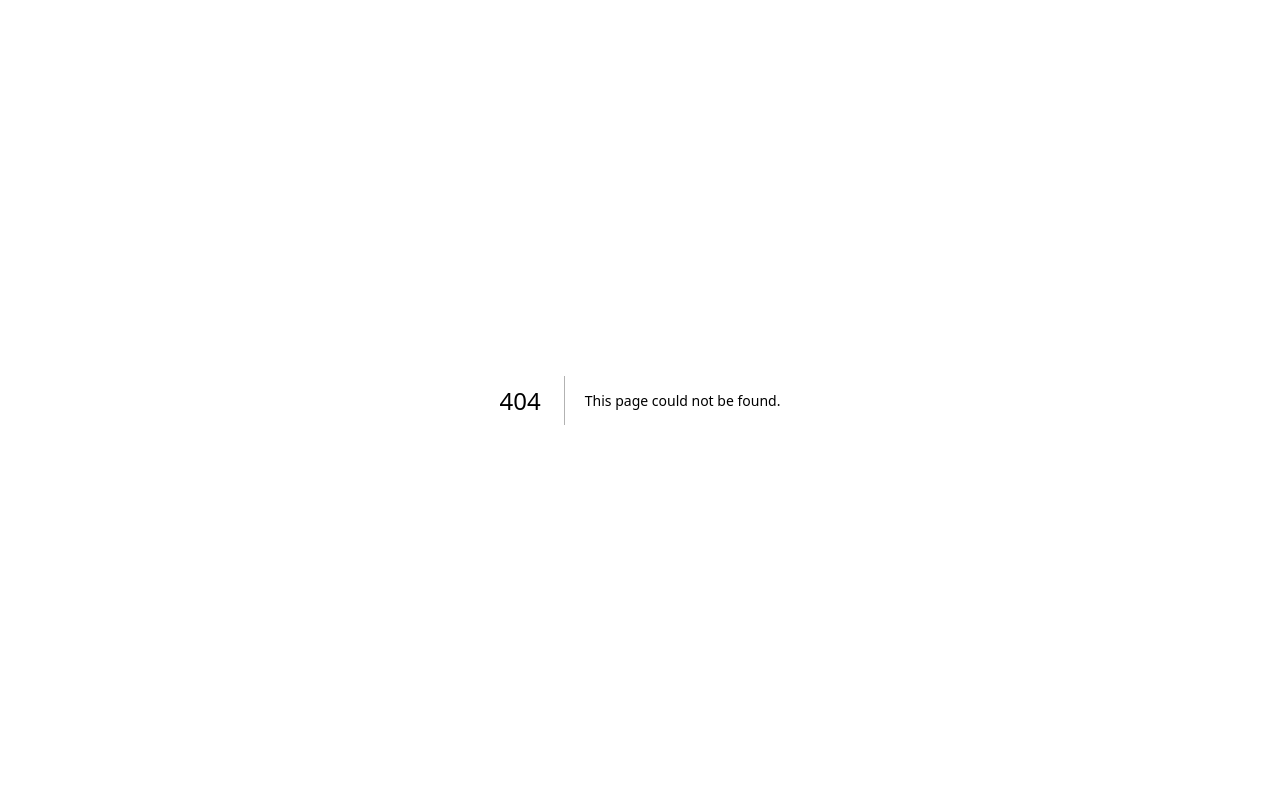
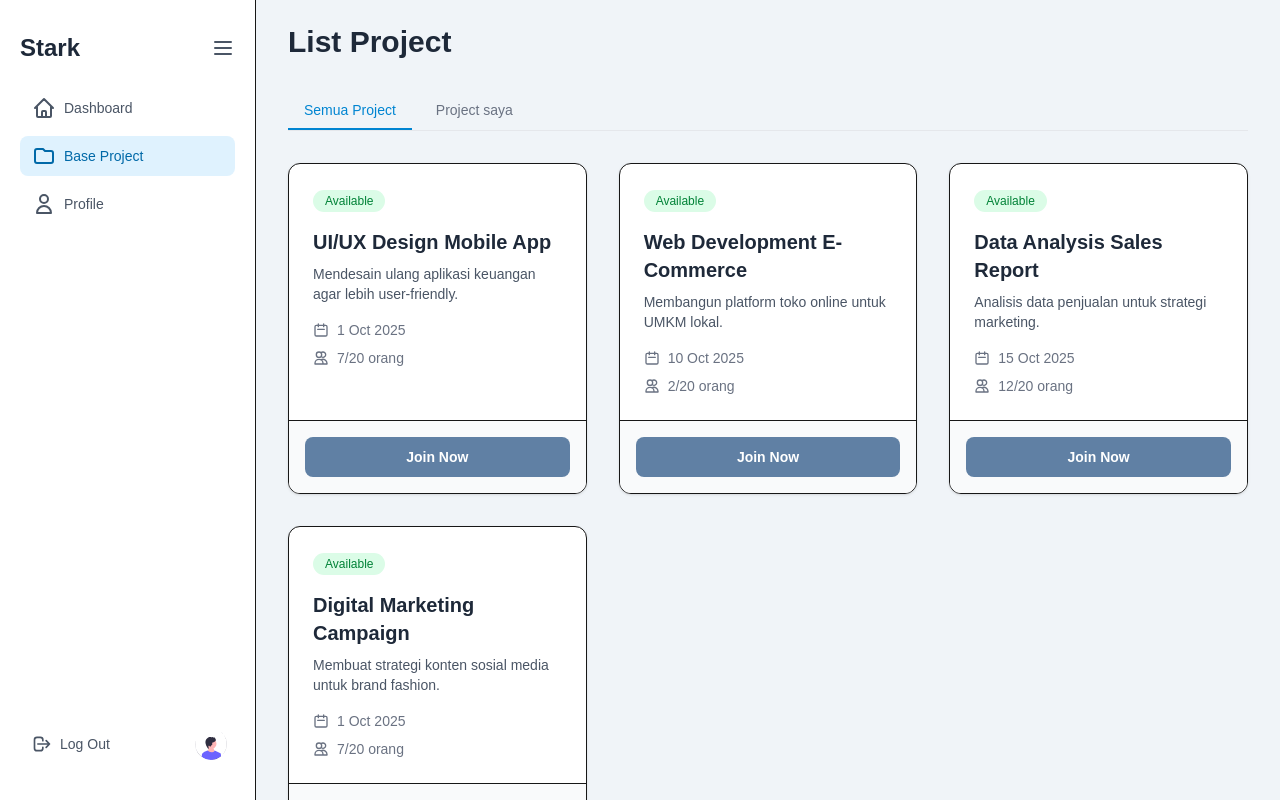
Before and after one commit to abdulhakimdarasalam/Projects-Multimedia, a Next.js app in the folder sansa/: page /user/base-project in a window 1280 px wide. Before the commit this address had no page. Built offline with nearby package versions, Linux system fonts and the light colour scheme.

Commit message:
add base project user

```diff
--- /dev/null
+++ b/sansa/src/app/user/base-project/page.jsx
@@ -0,0 +1,63 @@
+// src/app/user/base-project/page.jsx
+"use client";
+
+import { useState } from 'react';
+import BaseProjectCard from '@/components/baseproject/BaseProjectCard';
+import { MOCK_BASE_PROJECTS } from '@/data/mockBaseProjects';
+import { HiChevronRight } from 'react-icons/hi';
+
+export default function BaseProjectPage() {
+  const [activeTab, setActiveTab] = useState('all'); // 'all' or 'mine'
+
+  // Nanti, data ini bisa difilter berdasarkan tab yang aktif
+  const projects = MOCK_BASE_PROJECTS;
+
+  return (
+    <div>
+      {/* Header */}
+      <header>
+        <h1 className="text-3xl font-bold text-gray-800">List Project</h1>
+      </header>
+
+      {/* Tabs */}
+      <div className="mt-8 flex items-center gap-2 border-b border-gray-200">
+        <button
+          onClick={() => setActiveTab('all')}
+          className={`px-4 py-2 text-sm font-medium transition-colors ${
+            activeTab === 'all'
+              ? 'border-b-2 border-sky-600 text-sky-600'
+              : 'border-b-2 border-transparent text-gray-500 hover:text-gray-700'
+          }`}
+        >
+          Semua Project
+        </button>
+        <button
+          onClick={() => setActiveTab('mine')}
+          className={`px-4 py-2 text-sm font-medium transition-colors ${
+            activeTab === 'mine'
+              ? 'border-b-2 border-sky-600 text-sky-600'
+              : 'border-b-2 border-transparent text-gray-500 hover:text-gray-700'
+          }`}
+        >
+          Project saya
+        </button>
+      </div>
+
+      {/* Project Grid */}
+      <div className="mt-8 grid grid-cols-1 gap-8 sm:grid-cols-2 lg:grid-cols-2 xl:grid-cols-3">
+        {projects.map((project) => (
+          <BaseProjectCard key={project.id} project={project} />
+        ))}
+      </div>
+
+      {/* Pagination */}
+      <div className="mt-12 flex justify-end">
+        <button className="flex items-center gap-1 text-sm font-medium text-gray-700 hover:text-sky-600">
+          <span>Next</span>
+          <span>2</span>
+          <HiChevronRight className="h-5 w-5" />
+        </button>
+      </div>
+    </div>
+  );
+}
--- /dev/null
+++ b/sansa/src/components/baseproject/BaseProjectCard.jsx
@@ -0,0 +1,39 @@
+// src/components/baseproject/BaseProjectCard.jsx
+import { HiOutlineCalendar, HiOutlineUsers } from 'react-icons/hi';
+
+export default function BaseProjectCard({ project }) {
+  const { status, title, description, date, participants, maxParticipants } = project;
+
+  return (
+    <div className="flex h-full flex-col overflow-hidden rounded-xl border bg-white shadow-sm transition-transform hover:-translate-y-1">
+      {/* Konten Kartu */}
+      <div className="flex-grow p-6">
+        <div className="mb-4">
+          <span className="rounded-full bg-green-100 px-3 py-1 text-xs font-medium text-green-700">
+            {status}
+          </span>
+        </div>
+        <h3 className="text-xl font-bold text-gray-800">{title}</h3>
+        <p className="mt-2 text-sm text-gray-600 line-clamp-2">{description}</p>
+
+        <div className="mt-4 space-y-2 text-sm text-gray-500">
+          <div className="flex items-center gap-2">
+            <HiOutlineCalendar className="h-4 w-4" />
+            <span>{date}</span>
+          </div>
+          <div className="flex items-center gap-2">
+            <HiOutlineUsers className="h-4 w-4" />
+            <span>{`${participants}/${maxParticipants} orang`}</span>
+          </div>
+        </div>
+      </div>
+
+      {/* Tombol Join */}
+      <div className="border-t bg-gray-50 p-4">
+        <button className="w-full rounded-lg bg-[#6080A4] py-2.5 text-sm font-semibold text-white transition hover:bg-[#526d8c]">
+          Join Now
+        </button>
+      </div>
+    </div>
+  );
+}
--- /dev/null
+++ b/sansa/src/data/mockBaseProjects.js
@@ -0,0 +1,39 @@
+// src/data/mockBaseProjects.js
+export const MOCK_BASE_PROJECTS = [
+  {
+    id: 'bp1',
+    status: 'Available',
+    title: 'UI/UX Design Mobile App',
+    description: 'Mendesain ulang aplikasi keuangan agar lebih user-friendly.',
+    date: '1 Oct 2025',
+    participants: 7,
+    maxParticipants: 20,
+  },
+  {
+    id: 'bp2',
+    status: 'Available',
+    title: 'Web Development E-Commerce',
+    description: 'Membangun platform toko online untuk UMKM lokal.',
+    date: '10 Oct 2025',
+    participants: 2,
+    maxParticipants: 20,
+  },
+  {
+    id: 'bp3',
+    status: 'Available',
+    title: 'Data Analysis Sales Report',
+    description: 'Analisis data penjualan untuk strategi marketing.',
+    date: '15 Oct 2025',
+    participants: 12,
+    maxParticipants: 20,
+  },
+  {
+    id: 'bp4',
+    status: 'Available',
+    title: 'Digital Marketing Campaign',
+    description: 'Membuat strategi konten sosial media untuk brand fashion.',
+    date: '1 Oct 2025',
+    participants: 7,
+    maxParticipants: 20,
+  },
+];
```
